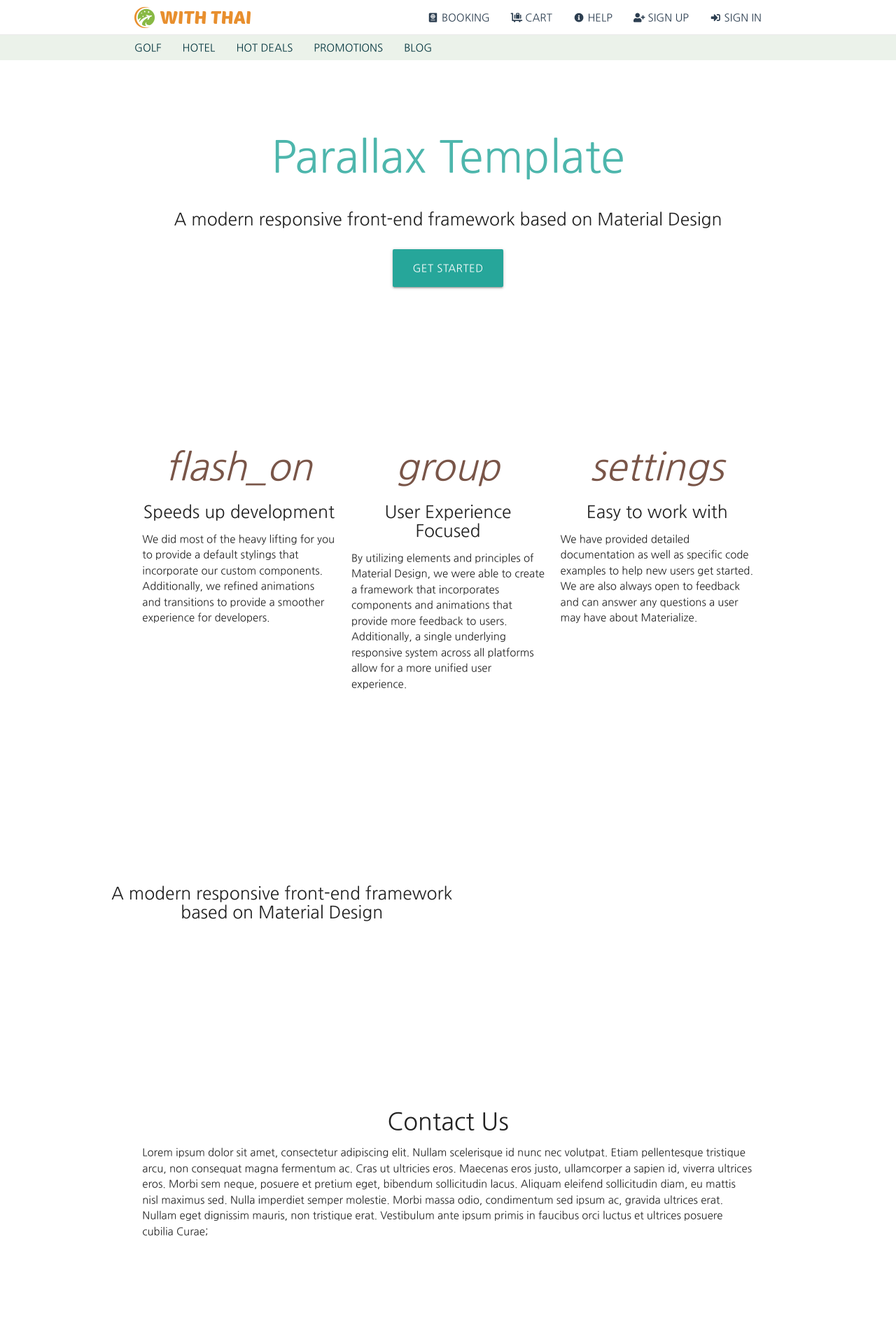
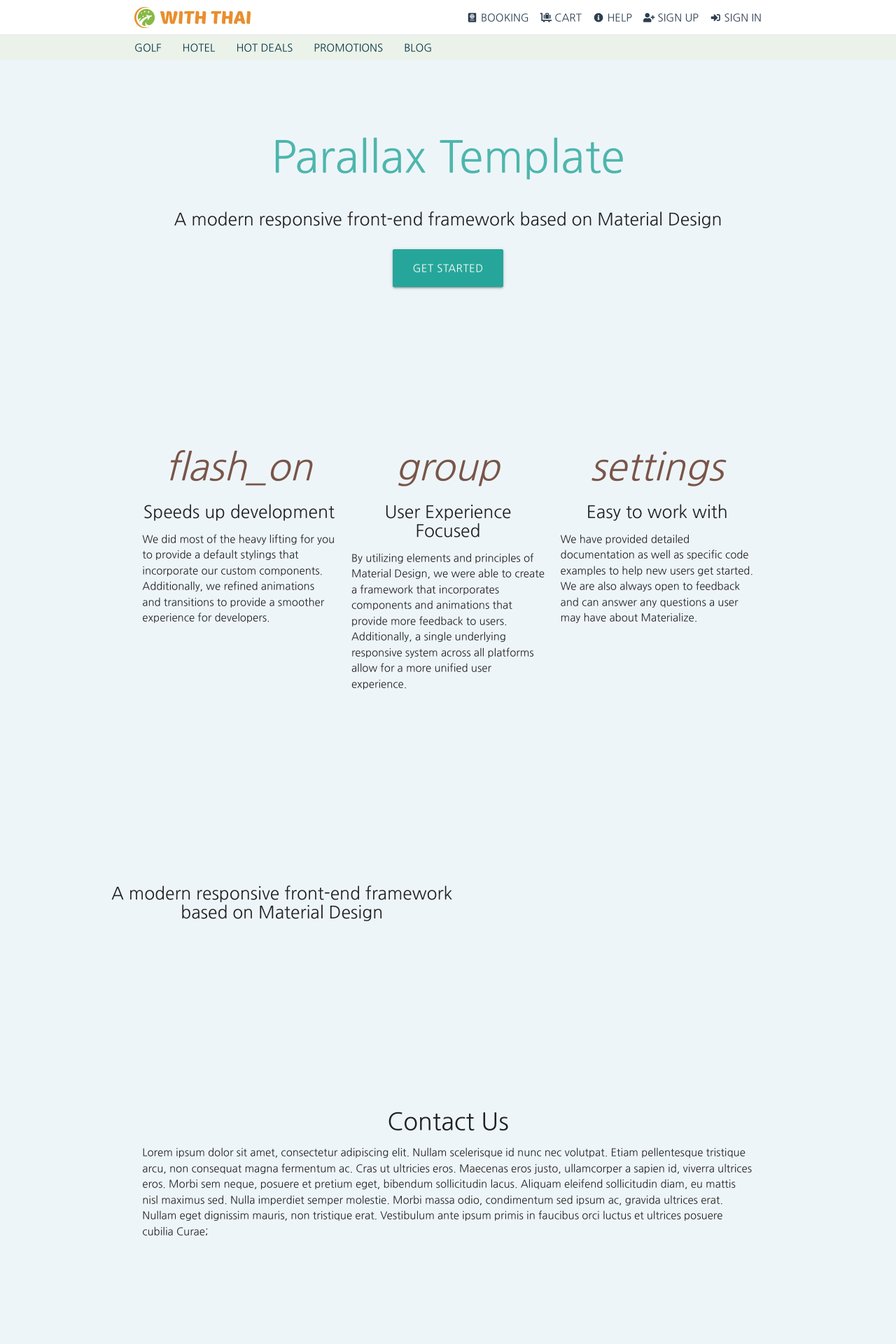
Before and after one commit to pincoin/withthai-old, a Django app: page / in a window 1280 px wide. Shown: the top 1920 px of the page at 70% size. Run offline with Django 3.2, Linux system fonts and the light colour scheme; parts of the project's set-up code (start-up, migrations or seed data) failed here and were passed over; some libraries are stand-ins or nearby versions.

Commit message:
- padding fix

```diff
--- a/conf/static/conf/css/main.css
+++ b/conf/static/conf/css/main.css
@@ -1,6 +1,7 @@
 body {
     font-family: "Nanum Gothic", sans-serif;
     font-size: 15px;
+    background: #eef5f9;
 }
 
 /* navbar */
@@ -42,6 +43,10 @@ nav ul a:hover {
 
 .withthai-navbar-sub a:link, .withthai-navbar-sub a:visited, .withthai-navbar-sub a:active {
     color: #03353e;
+}
+
+.withthai-navbar > div > ul > li a {
+    padding: 0 8px;
 }
 
 .withthai-navbar > div > ul > li:last-child a {
```
